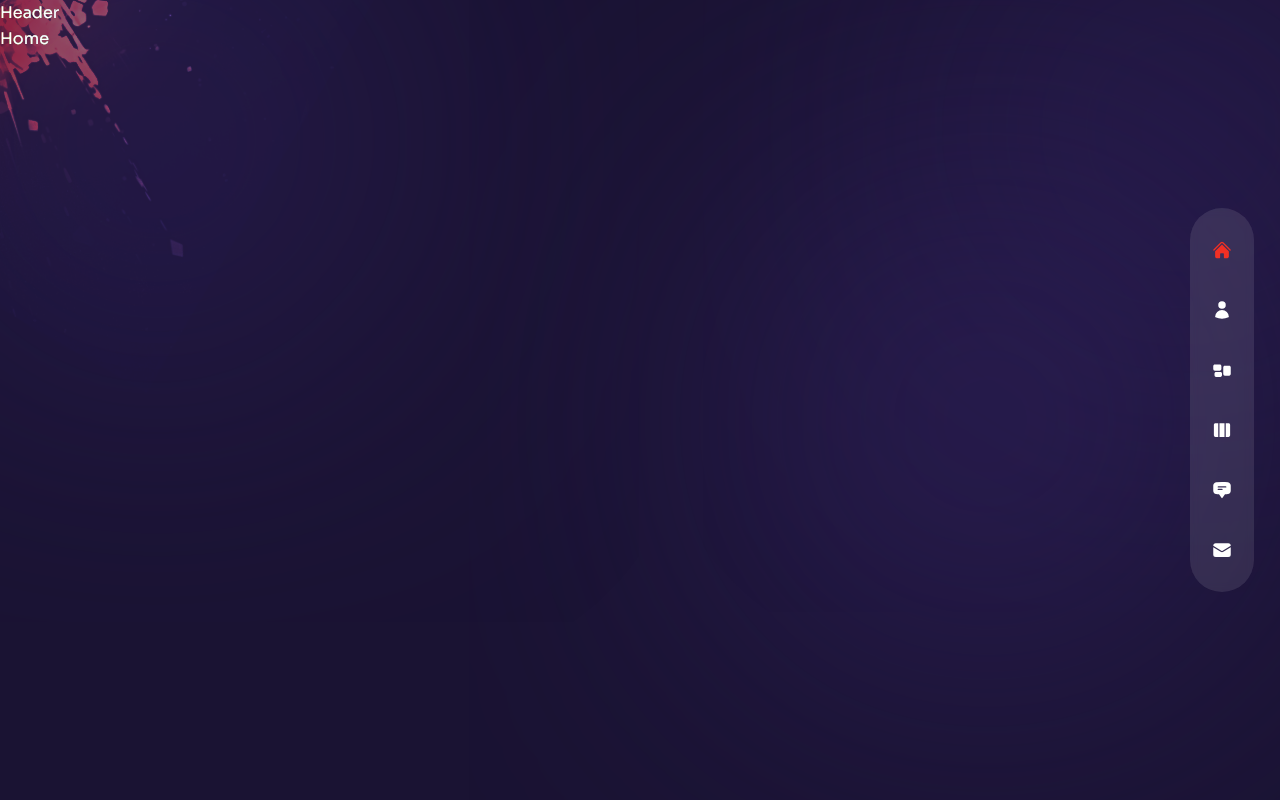
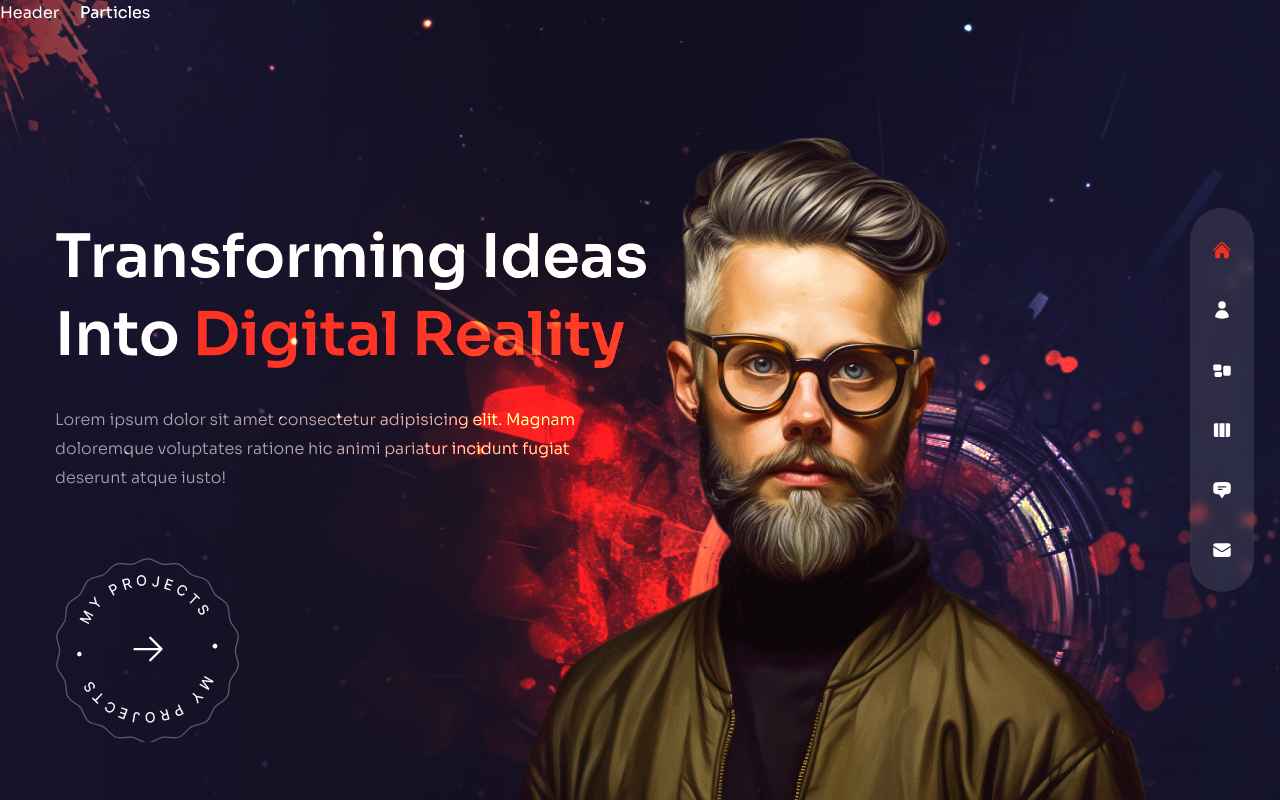
Before and after one commit to Ala-Younes/framer-motion-portfolio, a Next.js app: page / in a window 1280 px wide. Built offline with nearby package versions, Linux system fonts and the light colour scheme.

Commit message:
0005 / Feature / Home Page + Avatar Animation + Content Animation

```diff
--- a/components/Avatar.tsx
+++ b/components/Avatar.tsx
@@ -1,5 +1,19 @@
+import Image from "next/image";
+
+import avatarImage from "@/public/avatar.png";
+
 const Avatar = () => {
-  return <h1>Avatar</h1>;
+  return (
+    <div className="hidden xl:flex xl:max-w-none">
+      <Image
+        src={avatarImage}
+        width={737}
+        height={678}
+        alt="avatar"
+        className="translate-z-0 w-full h-full"
+      />
+    </div>
+  );
 };
 
 export default Avatar;
--- a/components/Header.tsx
+++ b/components/Header.tsx
@@ -1,5 +1,5 @@
 const Header = () => {
-  return <h1>Header</h1>;
+  return <header className="absolute z-30 w-full ">Header</header>;
 };
 
 export default Header;
--- a/components/ProjectBtn.tsx
+++ b/components/ProjectBtn.tsx
@@ -1,5 +1,26 @@
+import Image from "next/image";
+import Link from "next/link";
+
+import roundedText from "@/public/rounded-text.png";
+import { HiArrowRight } from "react-icons/hi2";
 const ProjectBtn = () => {
-  return <h1>ProjectBtn</h1>;
+  return (
+    <div className="mx-auto xl:mx-0">
+      <Link
+        href={"/work"}
+        className="relative w-[185px] h-[185px] flex justify-center items-center bg-circleStar bg-cover bg-no-repeat group"
+      >
+        <Image
+          src={roundedText}
+          width={141}
+          height={148}
+          alt="rounded Text"
+          className="animate-spin-slow w-full h-full max-w-[141px] max-h-[148px]"
+        />
+        <HiArrowRight className="absolute text-4xl group-hover:translate-x-2 transition-all duration-300" />
+      </Link>
+    </div>
+  );
 };
 
 export default ProjectBtn;
--- a/pages/index.tsx
+++ b/pages/index.tsx
@@ -2,6 +2,77 @@
 
 const inter = Inter({ subsets: ["latin"] });
 
+import ParticlesContainer from "@/components/ParticlesContainer";
+import ProjectBtn from "@/components/ProjectBtn";
+import { motion } from "framer-motion";
+import { fadeIn } from "@/variant";
+import Avatar from "@/components/Avatar";
+
 export default function Home() {
-  return <h1>Home</h1>;
+  return (
+    <div className="bg-primary/60 h-full">
+      {/* text */}
+      <div className="w-full h-full bg-gradient-to-r from-primary/10 via-black/30 to-black/10">
+        <div className="text-center flex flex-col justify-center xl:pt-40 xl:text-left h-full container mx-auto">
+          {/* Title */}
+          <motion.h1
+            variants={fadeIn("down", 0.2)}
+            initial="hidden"
+            animate="show"
+            exit="hidden"
+            className="h1"
+          >
+            Transforming Ideas <br /> Into
+            <span className="text-accent"> Digital Reality</span>
+          </motion.h1>
+          {/* Subtitle */}
+          <motion.p
+            variants={fadeIn("down", 0.3)}
+            initial="hidden"
+            animate="show"
+            exit="hidden"
+            className="max-w-sm xl:max-w-xl mx-auto xl:mx-0 mb-10 xl:mb-16"
+          >
+            Lorem ipsum dolor sit amet consectetur adipisicing elit. Magnam
+            doloremque voluptates ratione hic animi pariatur incidunt fugiat
+            deserunt atque iusto!
+          </motion.p>
+          {/* btn */}
+          <div className="flex justify-center xl:hidden relative">
+            <ProjectBtn />
+          </div>
+          {/* To work we have to specify the initial, animate and exit props */}
+          <motion.div
+            variants={fadeIn("down", 0.4)}
+            initial="hidden"
+            animate="show"
+            exit="hidden"
+            className="hidden xl:flex"
+          >
+            <ProjectBtn />
+          </motion.div>
+        </div>
+      </div>
+      {/* image */}
+      {/* ! mix-blend-color-dodge : shit ... */}
+      <div className="w-[1200px] h-full absolute right-0 bottom-0">
+        {/* background image */}
+        <div className="bg-none xl:bg-explosion xl:bg-cover xl:bg-right xl:bg-no-repeat w-full h-full absolute mix-blend-color-dodge translate-z-0 "></div>
+        {/* Particles */}
+        <div>Particles</div>
+        {/* max height and max width are the same as the image w/h */}
+        <motion.div
+          variants={fadeIn("up", 0.5)}
+          initial="hidden"
+          animate="show"
+          exit="hidden"
+          transition={{ duration: 1, ease: "easeInOut" }}
+          className="w-full h-full max-w-[737px] max-h-[678px] absolute -bottom-32 lg:bottom-0 lg:right-[8%]"
+        >
+          <Avatar />
+        </motion.div>
+        {/* avatar img */}
+      </div>
+    </div>
+  );
 }
```
